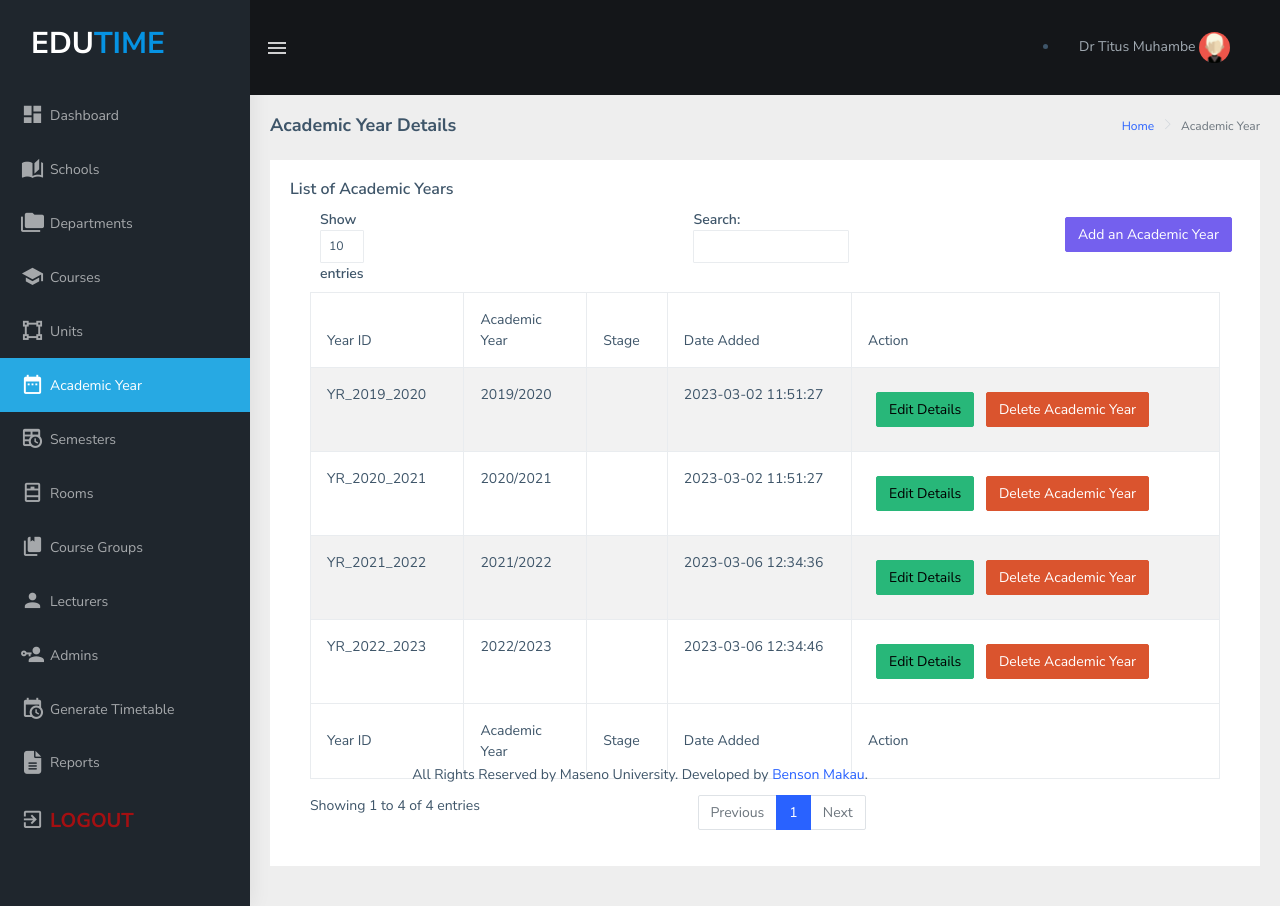
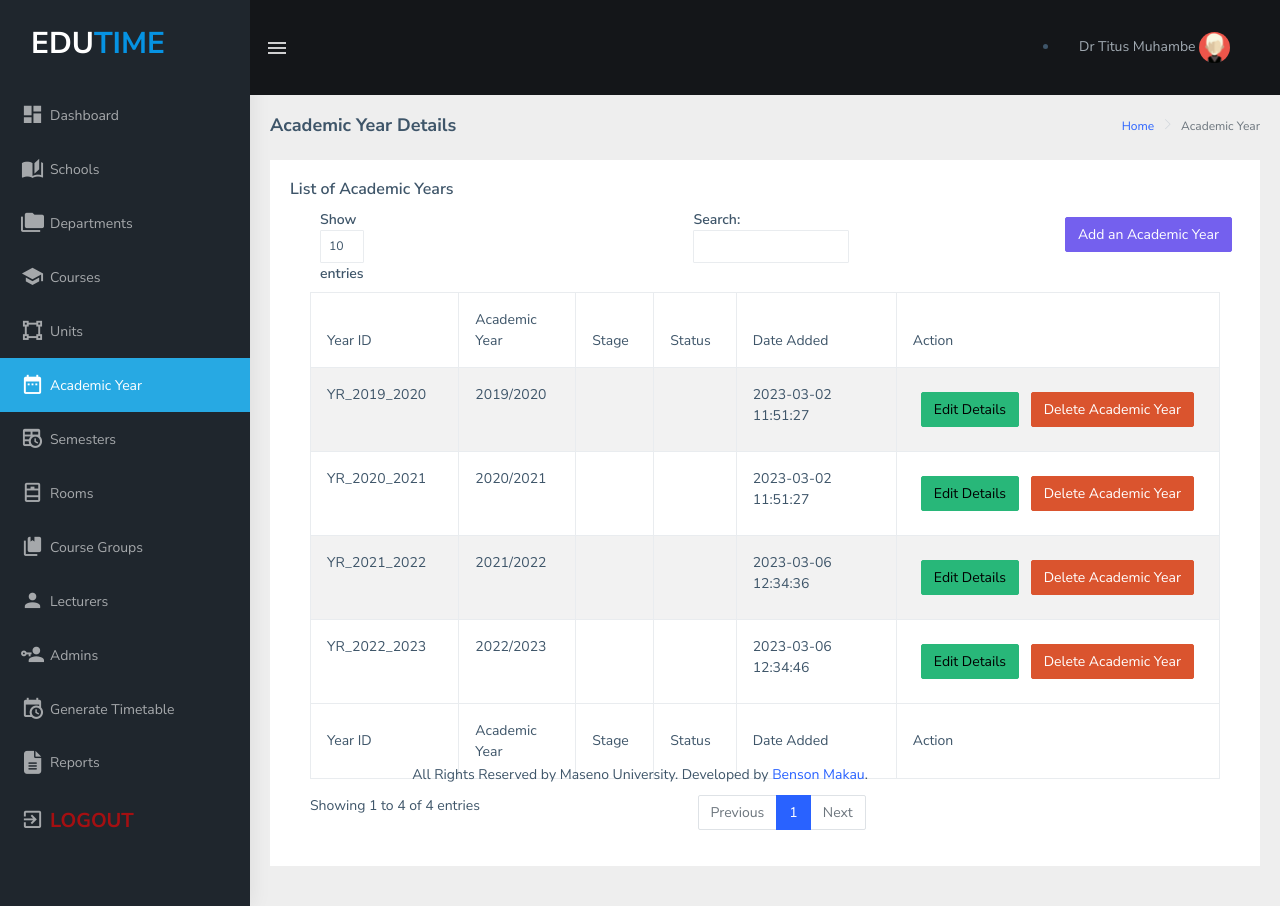
Before and after one commit to blinxcorporation/EduTime-PHP, a PHP site: page /dashboard/academic-year.php in a window 1280 px wide. Run offline with PHP 8.4, Linux system fonts and the light colour scheme; a user stored in the database is signed in; data comes from the database, SQL or seed files in the repository; data that the repository does not hold is empty; style sheets or scripts are compiled from the project's sources; some libraries are stand-ins or nearby versions.

```diff
--- a/dashboard/academic-year.php
+++ b/dashboard/academic-year.php
@@ -67,6 +67,7 @@ if (isset($_POST['update-academic-year-btn'])) {
   $academic_year_id = $_POST['academic_year_id'];
   $academic_year = $_POST['academic_year'];
   $stage_yr = $_POST['academic_yr_grp_id'];
+  $yr_status = $_POST['yr_status_ID'];
 
 //Data Validation
   if (empty($academic_year_id)) {
@@ -78,11 +79,13 @@ if (isset($_POST['update-academic-year-btn'])) {
   if (empty($stage_yr)) {
   	array_push($errors, "Year is required");
   }
+  if (empty($yr_status)) {
+  	array_push($errors, "Staus required");
+  }
 
 if (count($errors) == 0) {
-  $academic_yr_update_query = "UPDATE `academic_year` SET `academic_year`='$academic_year', `Year`='$stage_yr' WHERE `academic_year_id`='$academic_year_id'";
+  $academic_yr_update_query = "UPDATE `academic_year` SET `academic_year`='$academic_year', `Year`='$stage_yr', `year_status`='$yr_status' WHERE `academic_year_id`='$academic_year_id'";
   $results = mysqli_query($db, $academic_yr_update_query);
-
 
   header('location: academic-year.php');
   }else{
@@ -194,6 +197,7 @@ include '../assets/components/header.php';
                                         <th>Year ID</th>
                                         <th>Academic Year</th>
                                         <th>Stage</th>
+                                        <th>Status</th>
                                         <th>Date Added</th>
                                         <th>Action</th>
                                     </tr>
@@ -214,6 +218,7 @@ include '../assets/components/header.php';
       echo "<tr> <td>" .$year_id.  "</td>";
       echo "<td>" .$year_desc."</td>";
       echo "<td>" .$stage."</td>";
+      echo "<td>" .$yr_status."</td>";
       echo "<td>" .$date_created."</td>";
       echo "<td>
 
@@ -240,6 +245,7 @@ include '../assets/components/header.php';
                                         <th>Year ID</th>
                                         <th>Academic Year</th>
                                         <th>Stage</th>
+                                        <th>Status</th>
                                         <th>Date Added</th>
                                         <th>Action</th>
                                     </tr>
@@ -480,11 +486,6 @@ include '../assets/components/header.php';
             document.getElementById("academic_year_name").value = academic_year_desc;
             document.getElementById("academic_yr_grp_id").value = stage;
 
-            document.getElementById("yr_status_id").value = yr_status;
-            // pre-select the option in the dropdown menu
-            const status_select = document.querySelector('#yr_status_id');
-            status_select.value = yr_status;
-
 
             editAcademicYearModal();
         });
```
